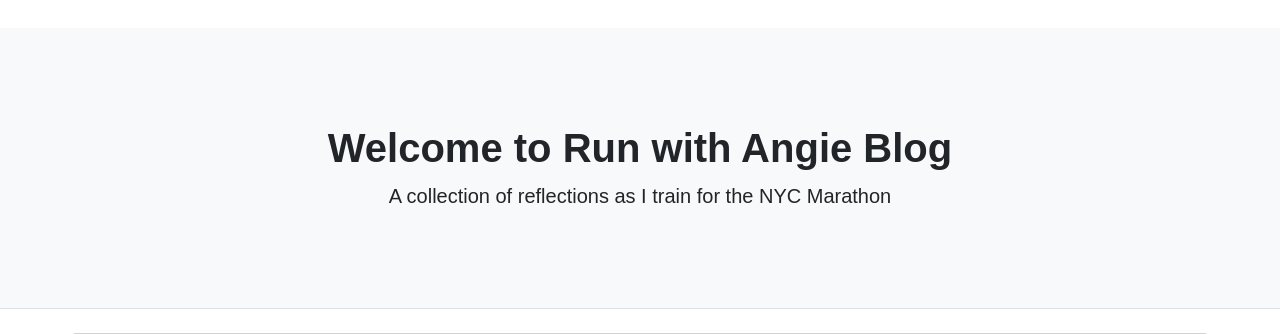
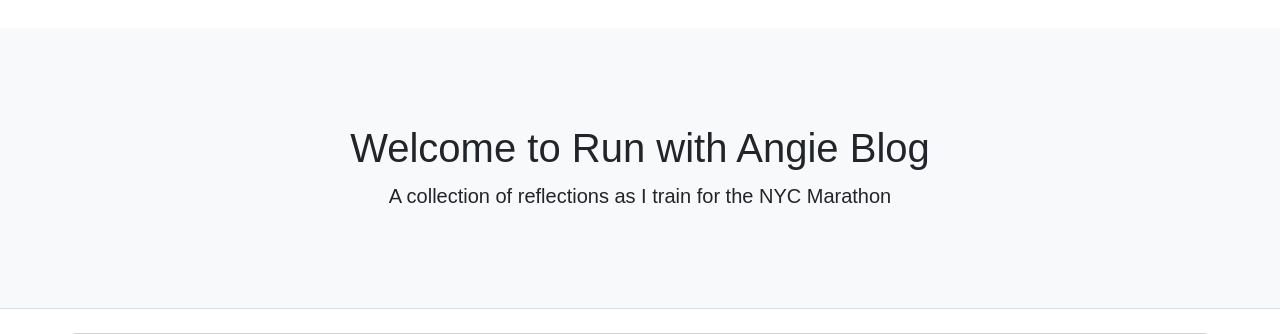
Before and after one commit to angiefranco/angieruns, a Flask app: page /blog in a window 1280 px wide. Shown: the part 82-416 px from the top of the page. Run offline with Flask 3, Linux system fonts and the light colour scheme.

Commit message:
edits blog post minor

```diff
--- a/templates/blog.html
+++ b/templates/blog.html
@@ -35,7 +35,7 @@
         <header class="py-5 bg-light border-bottom mb-4">
             <div class="container">
                 <div class="text-center my-5">
-                    <h1 class="fw-bolder">Welcome to Run with Angie Blog</h1>
+                    <h1 class="jumbotron-heading">Welcome to Run with Angie Blog</h1>
                     <p class="lead mb-0">A collection of reflections as I train for the NYC Marathon</p>
                 </div>
             </div>
```
